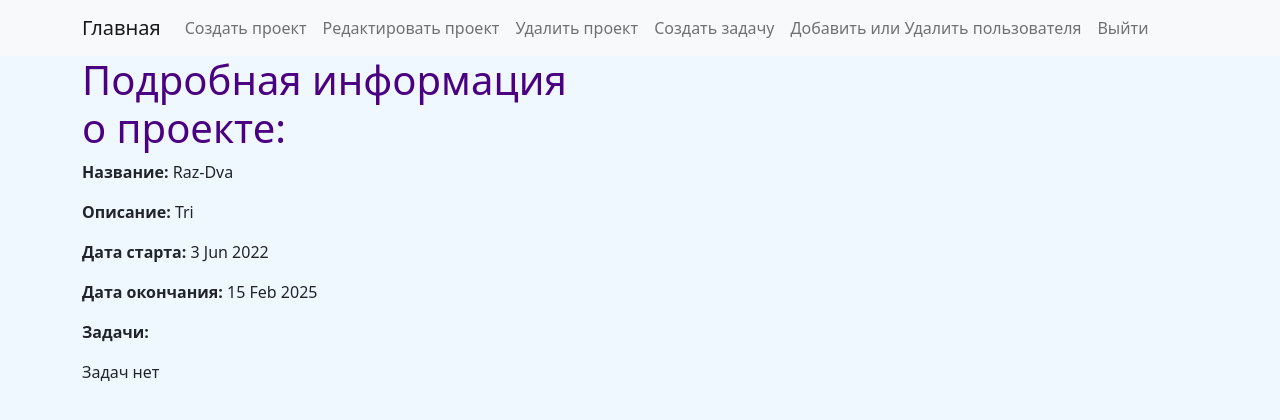
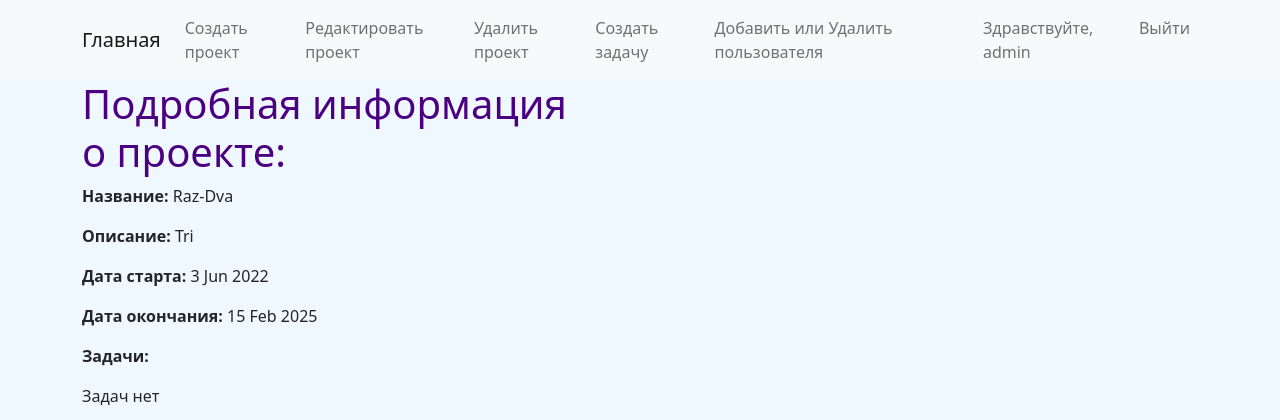
Before and after one commit to azamatdoronov/homework49, a Django app: page /project/2 in a window 1280 px wide. Shown: the top 420 px of the page. Run offline with Django 4.2, Linux system fonts and the light colour scheme; a user stored in the database is signed in; data comes from the database, SQL or seed files in the repository.

Commit message:
Добавил отображение имени пользователя на панели задач

```diff
--- a/webapp/templates/base.html
+++ b/webapp/templates/base.html
@@ -25,6 +25,9 @@
                 {% endblock %}
                 {% if request.user.is_authenticated %}
                     <li class="nav-item">
+                        <a class="nav-link" href="#">Здравствуйте, {{ user.username }}</a>
+                    </li>
+                    <li class="nav-item">
                         <a class="nav-link" href="{% url "accounts:logout" %}">Выйти</a>
                     </li>
                 {% else %}
--- a/webapp/templates/projects/project_view.html
+++ b/webapp/templates/projects/project_view.html
@@ -51,7 +51,7 @@
     <br>
     {% for user in project.users.all %}
         <div class="col my-2">
-                    <p class="card-title">{{ user.username }} </p>
+            <p class="card-title">{{ user.username }} </p>
         </div>
     {% empty %}
         <p>Пользователей нет</p>
```
